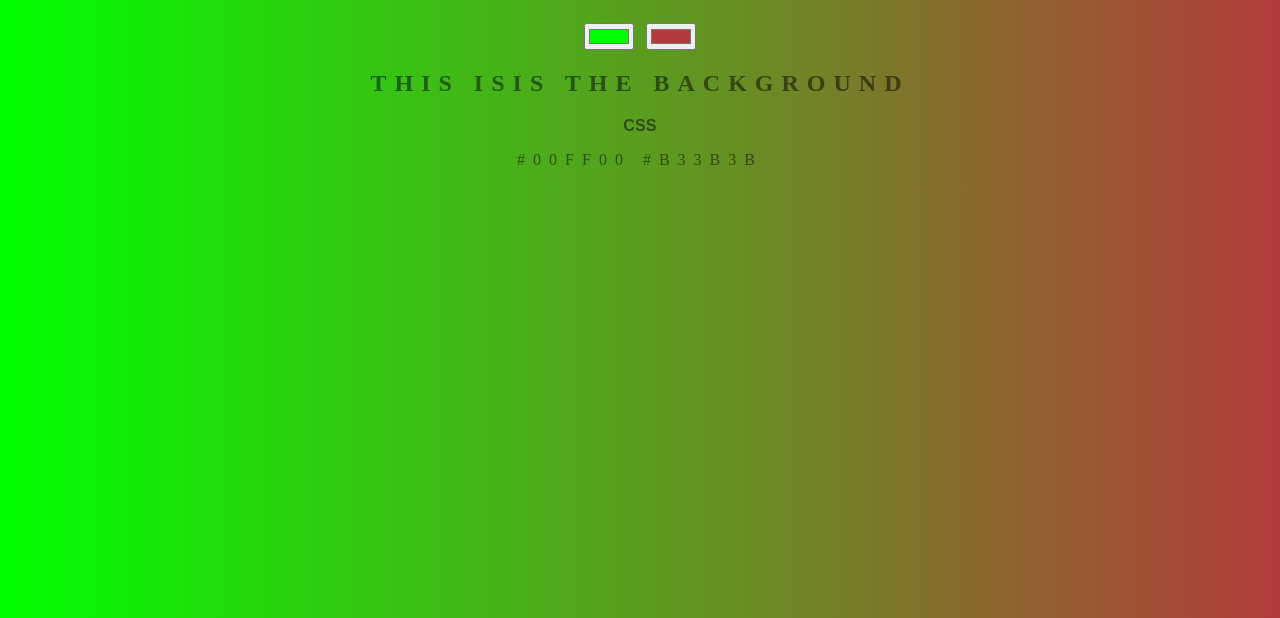
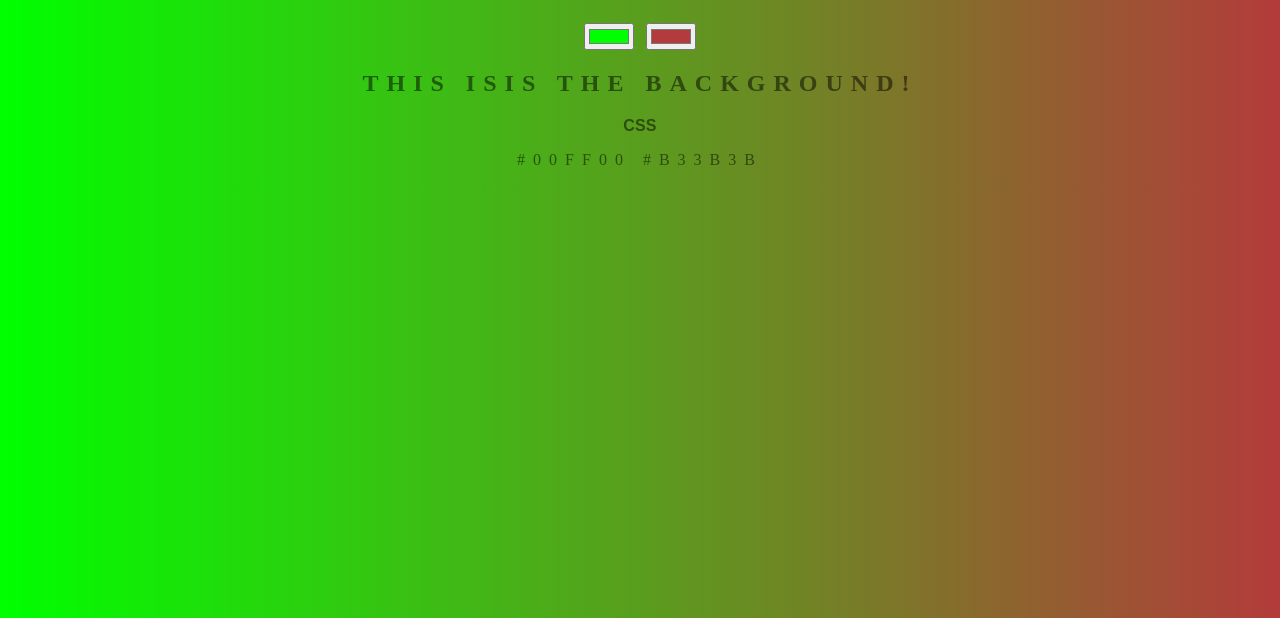
Before and after one commit to carlholmquist/background-generator, a plain HTML site: page index.html in a window 1280 px wide. Shown: the part 182-800 px from the top of the page. Drawn offline with Linux system fonts and the light colour scheme.

Commit message:
added exclamation mark

```diff
--- a/index.html
+++ b/index.html
@@ -8,7 +8,7 @@
         <h1>VERY COOL CHANGE Generator</h1>
         <input type="color" name="color1" value="#00ff00">
         <input type="color" name="color2" value="#b33b3b">
-        <h2>This isis the background</h2>
+        <h2>This isis the background!</h2>
         <h3>CSS</h3>
         <p>#00ff00 #b33b3b</p>
         <script type="text/javascript" src="script.js"></script>
```
